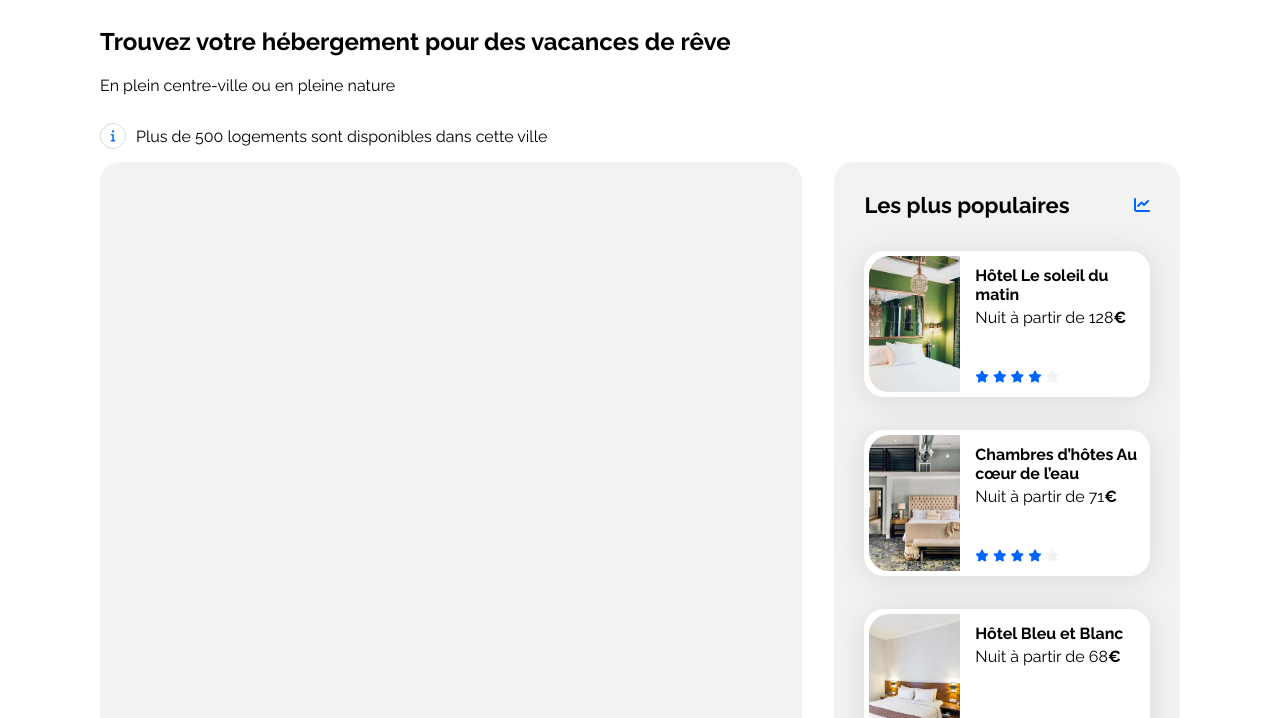
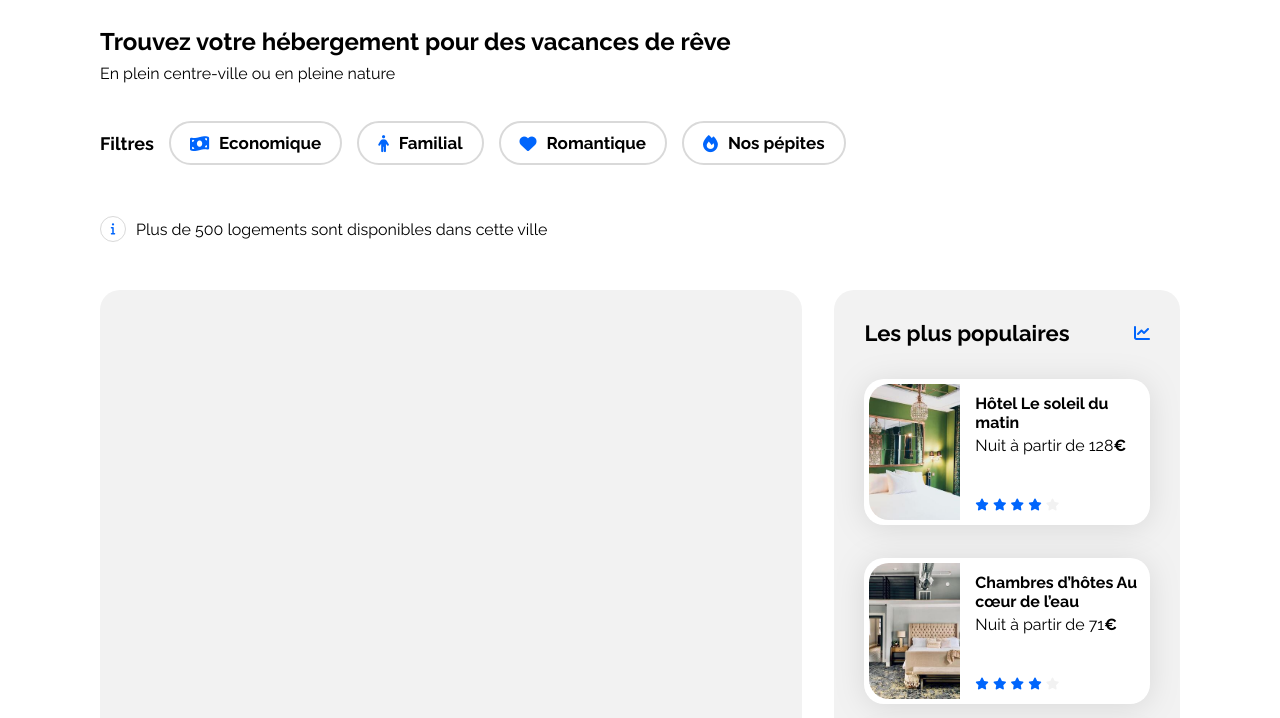
Before and after one commit to lorloop/OPC-P2-Booki, a plain HTML site: page index.html in a window 1280 px wide. Shown: the part 82-800 px from the top of the page. Drawn offline with Linux system fonts and the light colour scheme.

Commit message:
main (filters) v1

```diff
--- a/css/style.css
+++ b/css/style.css
@@ -36,6 +36,10 @@ a {
 .section-title {
     margin: 0;
     font-size: 22px;
+}
+
+.default-margin-bottom {
+    margin-bottom: 35px;
 }
 
 .card {
@@ -106,6 +110,43 @@ nav a:hover {
 
 main {
     padding: 0 50px;
+}
+
+/****** Headline ***********/
+
+.headline h1 {
+    margin-bottom: 8px;
+}
+
+.headline p {
+    margin: 0;
+}
+
+/****** Filtres ***********/
+
+.filtres {
+    display: flex;
+    align-items: center;
+    gap: 15px;
+}
+
+.filtres-title {
+    font-size: 18px;
+}
+
+.filtres-card {
+    display: flex;
+    align-items: center;
+    gap: 10px;
+    padding: 10px 19px;
+    border: 2px solid #D9D9D9;
+    border-radius: 25px;
+    font-size: 17px;
+    font-weight: bold;
+}
+
+.filtres-card:hover {
+    background: #DEEBFF;
 }
 
 /****** Infobar ***********/
--- a/index.html
+++ b/index.html
@@ -26,16 +26,20 @@
             </nav>
         </header>
         <main>
-            <div>
-                <section class="headline">
+            <div class="default-margin-bottom">
+                <section class="headline default-margin-bottom">
                     <h1>Trouvez votre hébergement pour des vacances de rêve</h1>
                     <p>En plein centre-ville ou en pleine nature</p>
                 </section>
-                <section class="recherche">
+                <section class="recherche default-margin-bottom">
 
                 </section>
-                <section class="filtres">
-
+                <section class="filtres default-margin-bottom">
+                        <h2 class="filtres-title">Filtres</h2>
+                        <a href="#" class="filtres-card"><i class="fa-solid fa-money-bill-wave"></i>Economique</a>
+                        <a href="#" class="filtres-card"><i class="fa-solid fa-person"></i>Familial</a>
+                        <a href="#" class="filtres-card"><i class="fa-solid fa-heart"></i>Romantique</a>
+                        <a href="#" class="filtres-card"><i class="fa-solid fa-fire"></i>Nos pépites</a>
                 </section>
                 <section class="infobar">
                     <div class="info-bulle">
```
